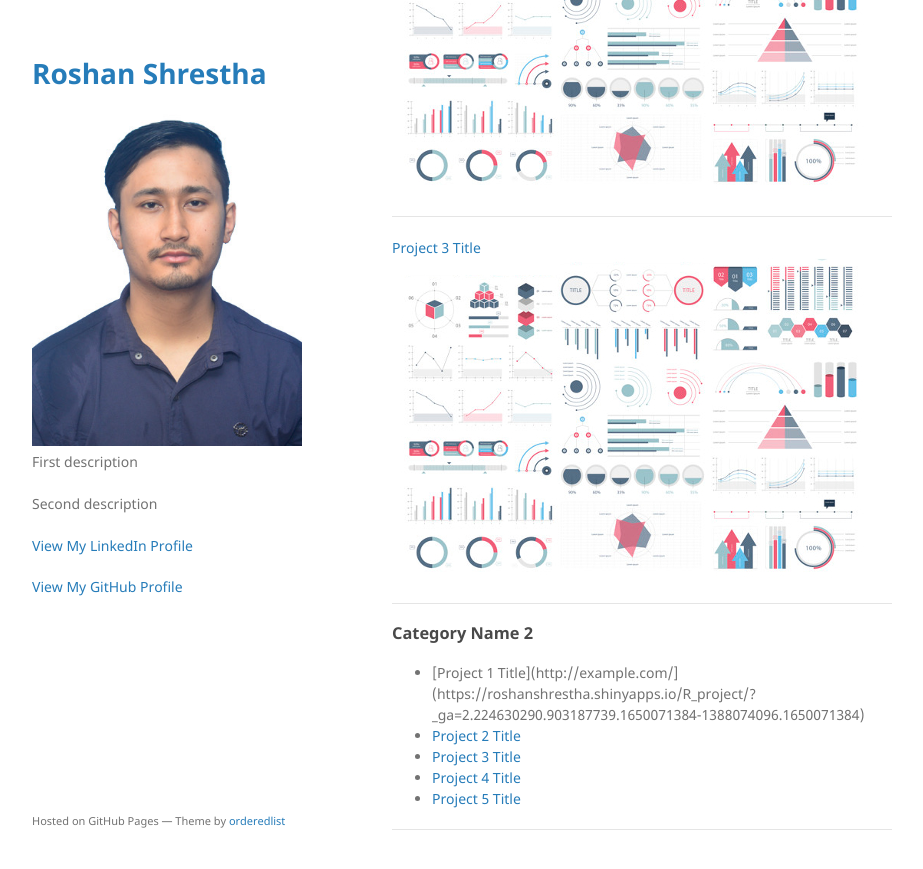
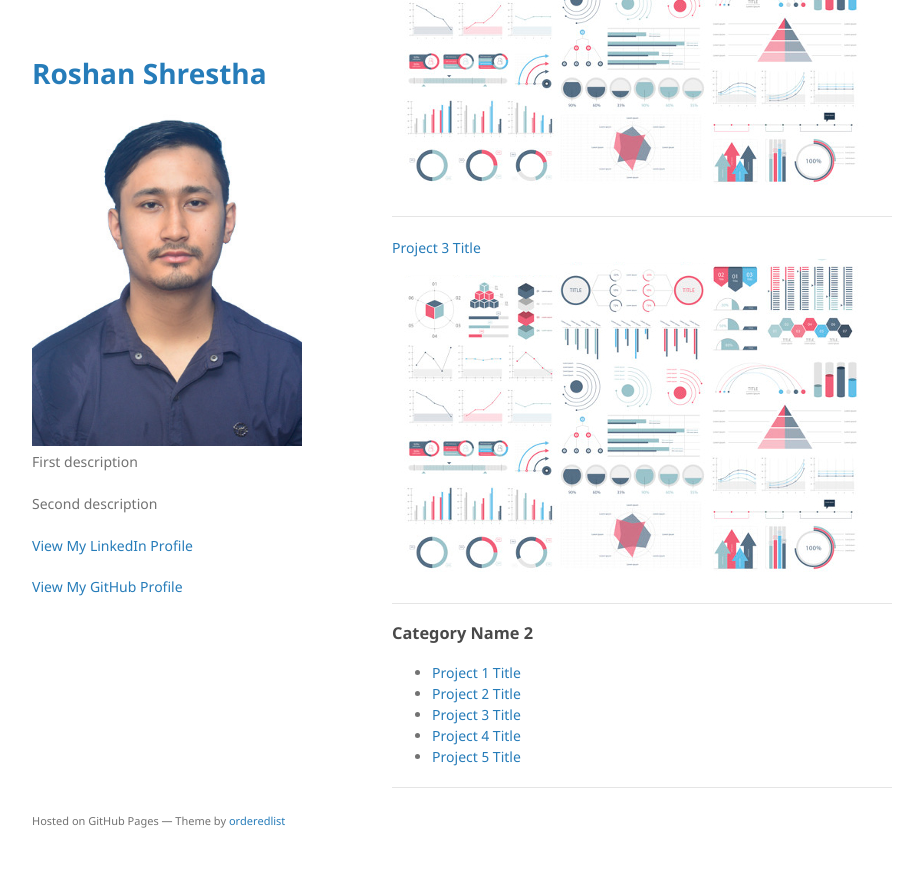
Before and after one commit to casirose/casirose.github.io, a Jekyll site: the page built from index.md, in a window 1280 px wide and 900 px high, scrolled down 697 px. Shown: the top 869 px of the window, without its empty margins (178-1101 px from the left). Built offline with Jekyll 4.4.1, drawn with Linux system fonts in a browser that asks for light colours; our own code applies the rules of GitHub Pages for plain Markdown files; some of the changed lines change nothing that is shown.

Commit message:
Update index.md

```diff
--- a/index.md
+++ b/index.md
@@ -19,7 +19,7 @@
 
 ### Category Name 2
 
-- [Project 1 Title](http://example.com/](https://roshanshrestha.shinyapps.io/R_project/?_ga=2.224630290.903187739.1650071384-1388074096.1650071384)
+- [Project 1 Title](https://roshanshrestha.shinyapps.io/R_project/?_ga=2.224630290.903187739.1650071384-1388074096.1650071384)
 - [Project 2 Title](http://example.com/)
 - [Project 3 Title](http://example.com/)
 - [Project 4 Title](http://example.com/)
```
